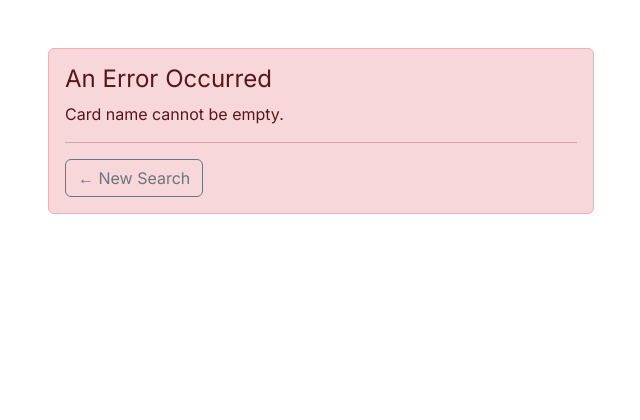
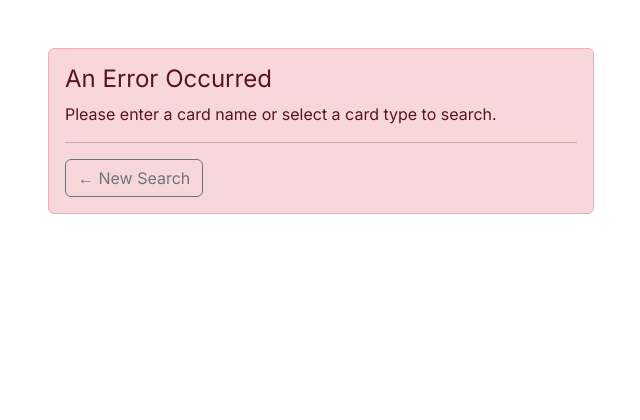
Before and after one commit to strangextame/strange-tamerepo, a Flask app: page /search in a window 1280 px wide. Shown: the top 420 px of the page, without its empty margins (319-959 px from the left). Run offline with Flask 2, Linux system fonts and the light colour scheme.

Commit message:
refactor: Enhance search to support type-only queries

```diff
--- a/app.py
+++ b/app.py
@@ -61,32 +61,33 @@ def autocomplete() -> Response:
     # Return the list of suggestions as a JSON response
     return jsonify(suggestions)
 
-def _validate_card_name(card_name: str) -> str | None:
+def _validate_search_input(card_name: str, card_type: str) -> str | None:
     """
-    Validates the card name against a set of rules.
+    Validates the search inputs.
     Returns an error message string if validation fails, otherwise None.
     """
-    if not card_name:
-        return "Card name cannot be empty."
+    if not card_name and not card_type:
+        return "Please enter a card name or select a card type to search."
+
     if len(card_name) > 100:
         return "Card name is too long."
 
     # --- Overhauled Validation Logic ---
     # Instead of a complex regex that is prone to syntax errors on deployment,
     # we will use a more direct and robust character-by-character validation.
-
     # Define all allowed characters for a card name.
     allowed_chars = set("abcdefghijklmnopqrstuvwxyzABCDEFGHIJKLMNOPQRSTUVWXYZ0123456789 ',:/-")
 
-    # Temporarily strip the exact-search syntax for validation purposes.
-    name_to_check = card_name
-    if name_to_check.startswith('!"') and name_to_check.endswith('"'):
-        name_to_check = name_to_check[2:-1]
+    if card_name:
+        # Temporarily strip the exact-search syntax for validation purposes.
+        name_to_check = card_name
+        if name_to_check.startswith('!"') and name_to_check.endswith('"'):
+            name_to_check = name_to_check[2:-1]
 
-    # Check each character in the name.
-    for char in name_to_check:
-        if char not in allowed_chars:
-            return f"Card name contains an invalid character: '{char}'"
+        # Check each character in the name.
+        for char in name_to_check:
+            if char not in allowed_chars:
+                return f"Card name contains an invalid character: '{char}'"
 
     return None
 
@@ -116,7 +117,7 @@ def search() -> Response:
 
     # --- Input validation and query building ---
     original_search_term = card_name.strip()
-    error_message = _validate_card_name(original_search_term)
+    error_message = _validate_search_input(original_search_term, card_type)
     if error_message:
         return render_template('error.html', message=error_message)
 
@@ -131,29 +132,33 @@ def search() -> Response:
     broad_results = None
     is_ambiguous_search = False
 
-    if request.method == 'POST':
-        suggestions = fetch_autocomplete_suggestions(original_search_term)
-        if suggestions:
-            exact_search_term = suggestions[0]
-            # Only perform two searches if the top suggestion is different from the user's term
-            if original_search_term.lower() != exact_search_term.lower():
-                is_ambiguous_search = True
-                # 1. Get the exact results
-                exact_query = f'!"{exact_search_term}"'
-                if card_type: exact_query += f" type:{card_type}"
-                exact_results = fetch_cards(exact_query, page=1)
+    # Only perform "smart" exact/broad search if a card name was provided
+    if original_search_term:
+        if request.method == 'POST':
+            suggestions = fetch_autocomplete_suggestions(original_search_term)
+            if suggestions:
+                exact_search_term = suggestions[0]
+                # Only perform two searches if the top suggestion is different from the user's term
+                if original_search_term.lower() != exact_search_term.lower():
+                    is_ambiguous_search = True
+                    # 1. Get the exact results
+                    exact_query = f'!"{exact_search_term}"'
+                    if card_type: exact_query += f" type:{card_type}"
+                    exact_results = fetch_cards(exact_query, page=1)
 
-        # 2. Get the broad results (or the only results if search was already exact)
-        broad_query = original_search_term
-        if card_type: broad_query += f" type:{card_type}"
-        broad_results = fetch_cards(broad_query, page=page)
+            # 2. Get the broad results (or the only results if search was already exact)
+            broad_query = original_search_term
+            if card_type: broad_query += f" type:{card_type}"
+            broad_results = fetch_cards(broad_query, page=page)
 
-    else: # GET request for pagination
-        # For pagination, we only need to query for the broad results.
-        # The "Top Result" tab doesn't need pagination as it shows all printings at once.
-        broad_query = original_search_term
-        if card_type: broad_query += f" type:{card_type}"
-        broad_results = fetch_cards(broad_query, page=page)
+        else: # GET request for pagination
+            # For pagination, we only need to query for the broad results.
+            broad_query = original_search_term
+            if card_type: broad_query += f" type:{card_type}"
+            broad_results = fetch_cards(broad_query, page=page)
+    else: # No card name provided, so it's a type-only search
+        query = f"type:{card_type}"
+        broad_results = fetch_cards(query, page=page)
 
     # Determine which result set to use for the main display
     search_result = broad_results
```
Also changed, not shown: templates/results.html (+21 -1 lines).
